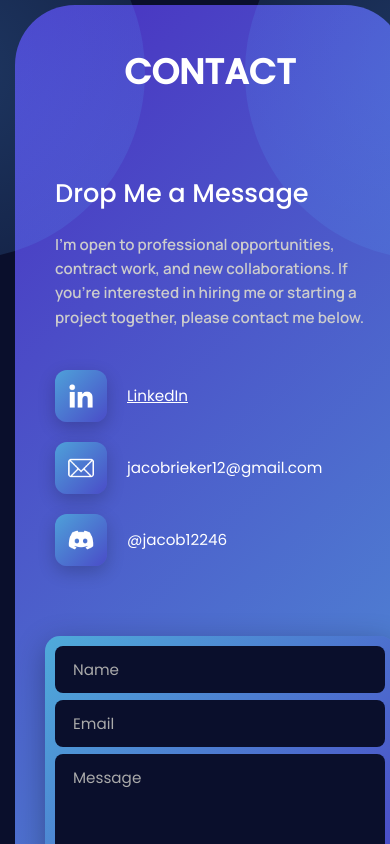
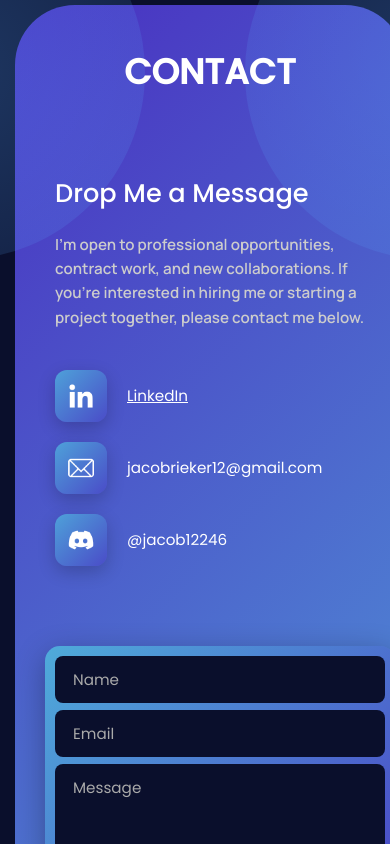
Before and after one commit to jacobrieker/websiteportfolio, a React (Create React App) app: page / in a window 390 px wide. Shown: the part 5800-6644 px from the top of the page. Built offline with nearby package versions, Linux system fonts and the light colour scheme.

Commit message:
Update Main.css

```diff
--- a/src/Main.css
+++ b/src/Main.css
@@ -786,7 +786,7 @@ body, p, h1, h2, h3, h4, h5, h6, span {
 
   .contact-left,
   .contact-form-wrapper {
-    padding: 10px 10px 10px 10px;
+    padding: 10px 10px 20px 10px;
     margin: 0 auto;
     width: 100%;
   }
```
